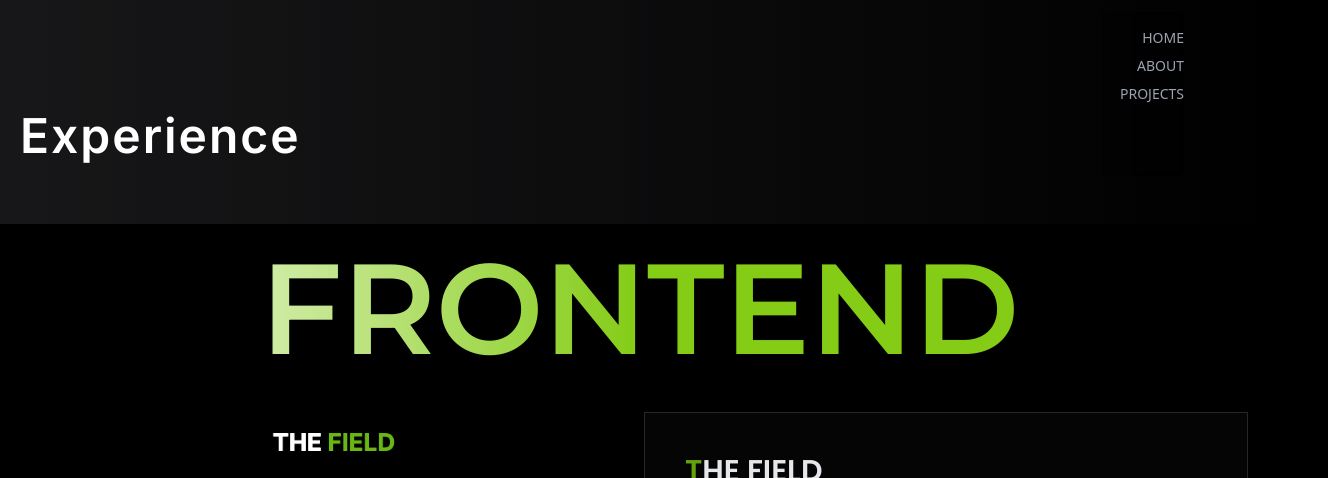
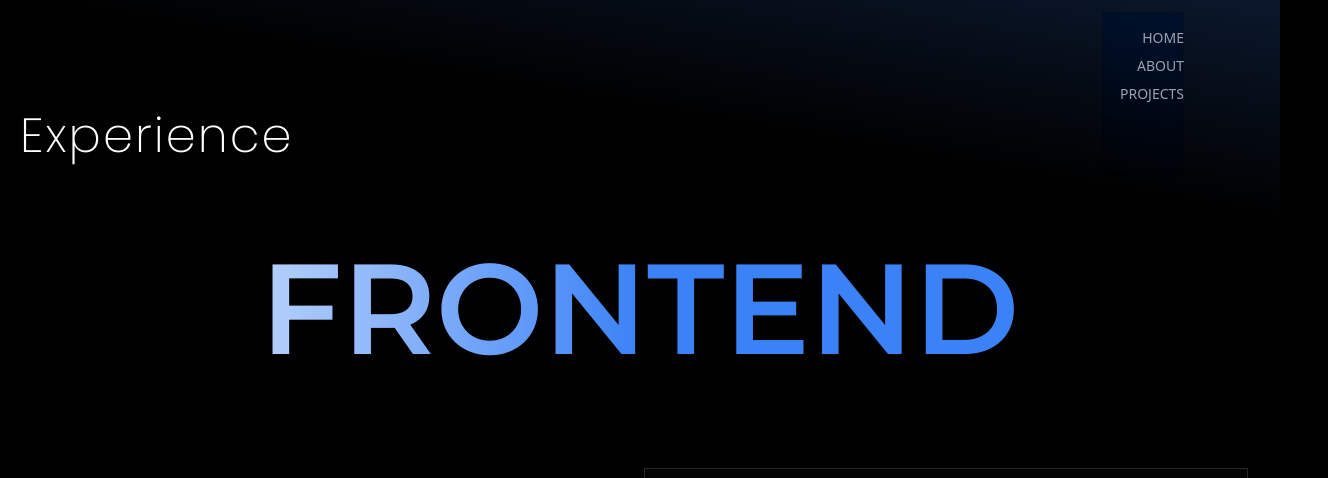
Before and after one commit to ayee-lucas/portfolio-app, a SvelteKit app: page /projects in a window 1280 px wide. Shown: the top 478 px of the page, 1328 px wide, since content can reach past the window. Built offline with nearby package versions, Linux system fonts and the light colour scheme; some icons are missing.

Commit message:
improvements

```diff
--- a/src/components/cards.svelte
+++ b/src/components/cards.svelte
@@ -32,16 +32,14 @@
 <div
   class="flex items-center justify-center gap-9 w-full mt-10 animate__animated
   bg-gradient-to-r
-
-
-           {intersecting ? 'animate__fadeInUp' : 'animate__fadeOutUp'}"
+  {intersecting ? 'animate__fadeInUp' : 'animate__fadeOutUp'}"
 >
   <div
     on:mousemove={(e) => handleOnMouseMove(e)}
     on:click={() => handleRedirect('/projects')}
     aria-hidden
     role="button"
-    class="border transition-all border-gray-600 w-52 h-28 grid place-items-center rounded-md text-sm group/cardproject relative card"
+    class="border transition-all border-gray-600 w-52 h-28 grid place-items-center rounded-md text-sm group/cardproject hover:-translate-x-5 relative card"
   >
     <div class="grid place-items-center gap-3">
       <span class="transition-all group-hover/cardproject:text-lg">
@@ -58,7 +56,7 @@
     on:click={() => handleRedirect('/about')}
     aria-hidden
     role="button"
-    class="border transition-all border-gray-600 w-52 h-28 grid place-items-center rounded-md text-sm group/cardabout relative card"
+    class="border transition-all border-gray-600 w-52 h-28 grid place-items-center rounded-md text-sm group/cardabout hover:translate-x-5 relative card"
   >
     <div class="grid place-items-center gap-3">
       <span class="transition-all group-hover/cardabout:text-lg">
--- a/src/components/projects.svelte
+++ b/src/components/projects.svelte
@@ -8,17 +8,19 @@
 
   setTimeout(() => {
     textClass =
-      "text-transparent bg-clip-text bg-gradient-to-r from-white to-lime-500 to-50%";
+      "text-transparent bg-clip-text bg-gradient-to-r from-white to-blue-500 to-50%";
   }, 500);
 </script>
 
 <main class="px-8 py-5">
   <h1
-    class="font-extrabold montserrat text-9xl max-sm:text-4xl text-center transition-all {textClass}"
+    class=" montserrat text-9xl max-sm:text-4xl text-center transition-all pb-14 {textClass}"
   >
     FRONTEND
   </h1>
-  <div class="min-h-screen w-full grid grid-cols-2 max-sm:grid-cols-1 grid-flow-row gap-2 mt-10">
+  <div
+    class="min-h-screen w-full grid grid-cols-2 max-sm:grid-cols-1 grid-flow-row gap-2 mt-10 relative"
+  >
     <CardImage image={thefield} />
     <CardText
       title={"The field"}
@@ -29,6 +31,13 @@
       golang
       typescript
       mongo
+    />
+    <div
+      class="absolute top-1/3 -left-52 w-96 h-96 rounded-full bg-gradient-to-r from-zinc-950 from-30% via-indigo-800  to-violet-900 animate-[spin_20s_linear_infinite]"
+    />
+
+    <div
+      class="absolute top-1/3 -right-20 w-72 h-72 rounded-full bg-gradient-to-r from-green-800  via-lime-800 to-80%  to-black"
     />
 
     <CardText
@@ -48,8 +57,12 @@
   >
     BACKEND
   </h1>
-  <div class="min-h-screen w-full grid grid-cols-2 max-sm:grid-cols-1 grid-flow-row gap-2 mt-10">
-    <div class="w-full max-sm:hidden min-h-[24rem] max-h-96 text-sky-500 grid place-items-center rounded-md relative  overflow-hidden">
+  <div
+    class="min-h-screen w-full grid grid-cols-2 max-sm:grid-cols-1 grid-flow-row gap-2 mt-10"
+  >
+    <div
+      class="w-full max-sm:hidden min-h-[24rem] max-h-96 text-sky-500 grid place-items-center rounded-md relative overflow-hidden"
+    >
       <Icon icon="fa6-brands:golang" width={300} />
     </div>
     <CardText
@@ -62,6 +75,7 @@
       typescript={false}
       mongo
     />
+
     <CardText
       title={"'Venta Online'"}
       classprop={"first-letter:text-blue-600"}
@@ -72,7 +86,9 @@
       typescript
       mongo
     />
-    <div class="w-full min-h-[24rem] max-sm:hidden max-h-96 text-sky-500 grid place-items-center rounded-md relative  overflow-hidden">
+    <div
+      class="w-full min-h-[24rem] max-sm:hidden max-h-96 text-sky-500 grid place-items-center rounded-md relative overflow-hidden"
+    >
       <Icon icon="skill-icons:expressjs-light" width={300} />
     </div>
   </div>
--- a/src/routes/+page.svelte
+++ b/src/routes/+page.svelte
@@ -50,7 +50,7 @@
         >
       </section>
       <section
-        class="w-full min-h-screen transition-all grid place-items-center text-4xl dark:text-white"
+        class="w-full min-h-screen transition-all grid place-items-center text-4xl dark:text-white bg-gradient-to-br from-black via-zinc-950 via-50% to-indigo-900"
         bind:this={element}
       >
         <div>
--- a/src/routes/projects/+page.svelte
+++ b/src/routes/projects/+page.svelte
@@ -2,14 +2,22 @@
   import "animate.css";
   import Projects from "../../components/projects.svelte";
   import SmallProjects from "../../components/SmallProjects.svelte";
+  let headerClass = "bg-black"
+
+  setTimeout(() => {
+
+  headerClass = "bg-gradient-to-tr from-black via-black via-50% to-blue-500/30"
+
+  },500)
+
 </script>
 
 <main class="min-h-screen bg-black">
-  <div class="w-full relative h-56 bg-gradient-to-r from-zinc-800 to-black">
+  <div class="w-full relative h-56 transition-all {headerClass}">
     <div class="bg-black/40 z-[3] absolute inset-0" />
     <h1
       class="absolute tracking-[2px] transition-all text-white text-5xl left-5 top-1/2 z-[4] animate__animated animate__fadeInUp
-      inter
+      poppins font-light
     "
     >
       Experience
@@ -21,9 +29,9 @@
 </main>
 
 <style>
-  @import url("https://fonts.googleapis.com/css2?family=Inter:wght@600&display=swap");
 
-  .inter {
-    font-family: "Inter", sans-serif;
+  @import url("https://fonts.googleapis.com/css2?family=Poppins:wght@200;600&display=swap");
+  .poppins {
+    font-family: "Poppins", sans-serif;
   }
 </style>
```
